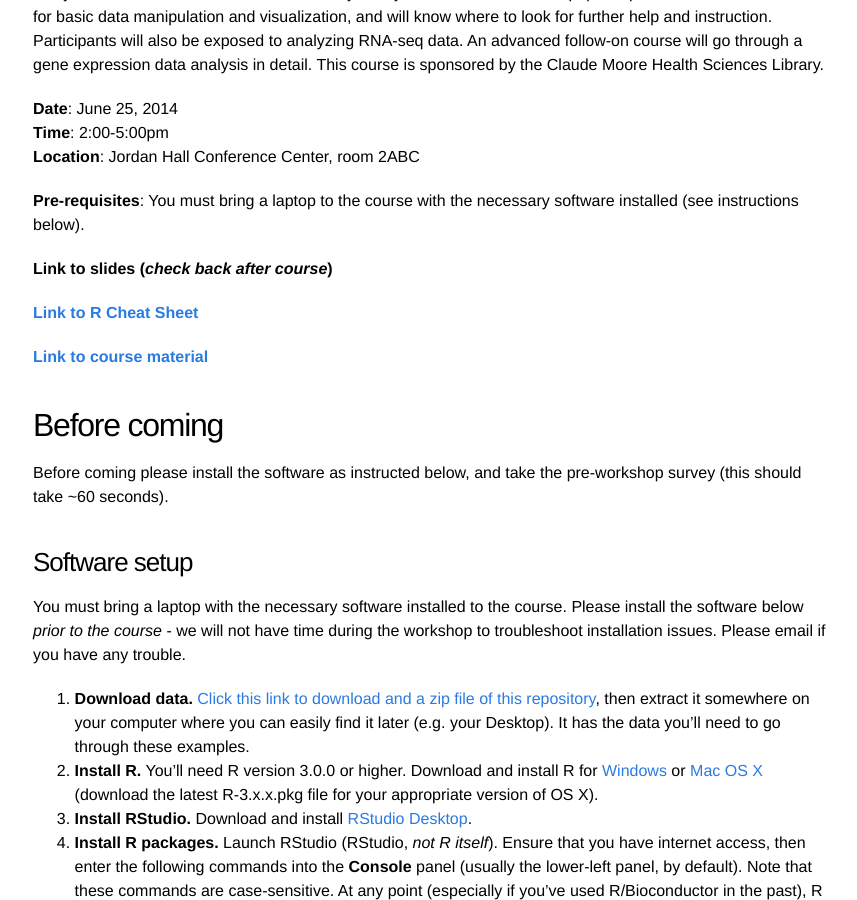
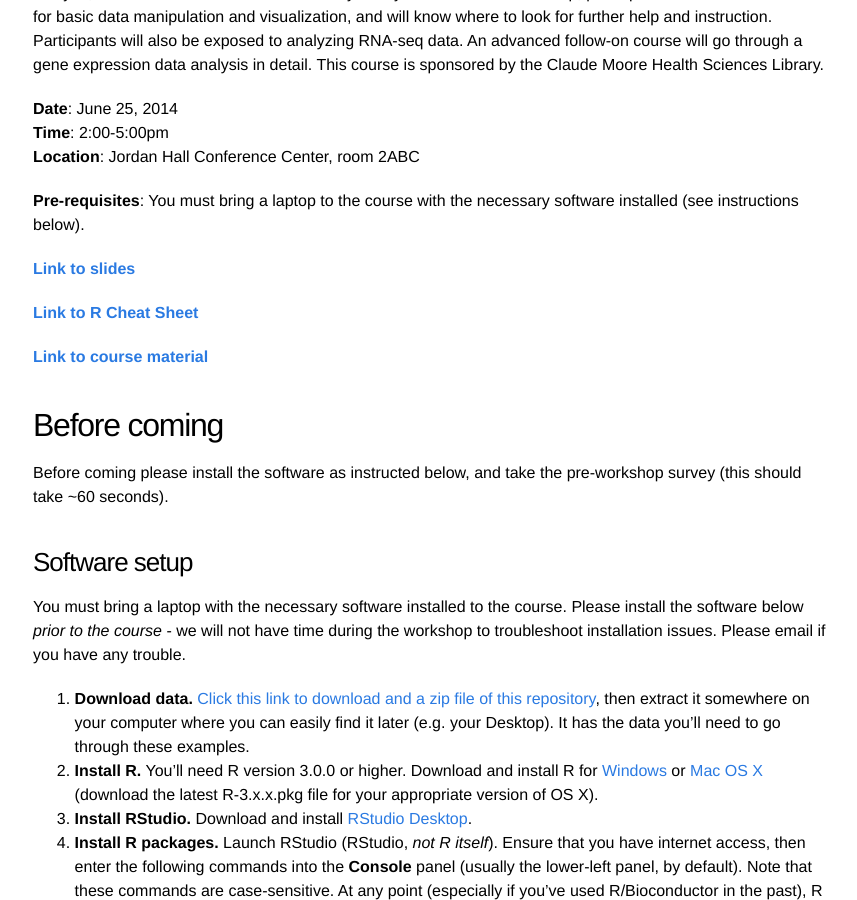
Before and after one commit to bioconnector/workshops2015, a Jekyll site: the page built from lessons/intro-r-lifesci/index.md, in a window 1280 px wide and 900 px high, scrolled down 357 px. Shown: the whole window, without its empty margins (207-1064 px from the left). Built offline with Jekyll 4.4.1, drawn with Linux system fonts in a browser that asks for light colours; Markdown is read by kramdown in place of the engine named in the settings.

Commit message:
updated with link to slides

```diff
--- a/lessons/intro-r-lifesci/index.md
+++ b/lessons/intro-r-lifesci/index.md
@@ -12,7 +12,7 @@ This workshop is directed toward life scientists with little to no experience wi
 
 **Pre-requisites**: You must bring a laptop to the course with the necessary software installed (see instructions below).
 
-**Link to slides (*check back after course*)**
+**[Link to slides](https://speakerdeck.com/stephenturner/introduction-to-r-for-life-scientists)**
 
 **[Link to R Cheat Sheet](http://dx.doi.org/10.6084/m9.figshare.1080756)**
 
```
